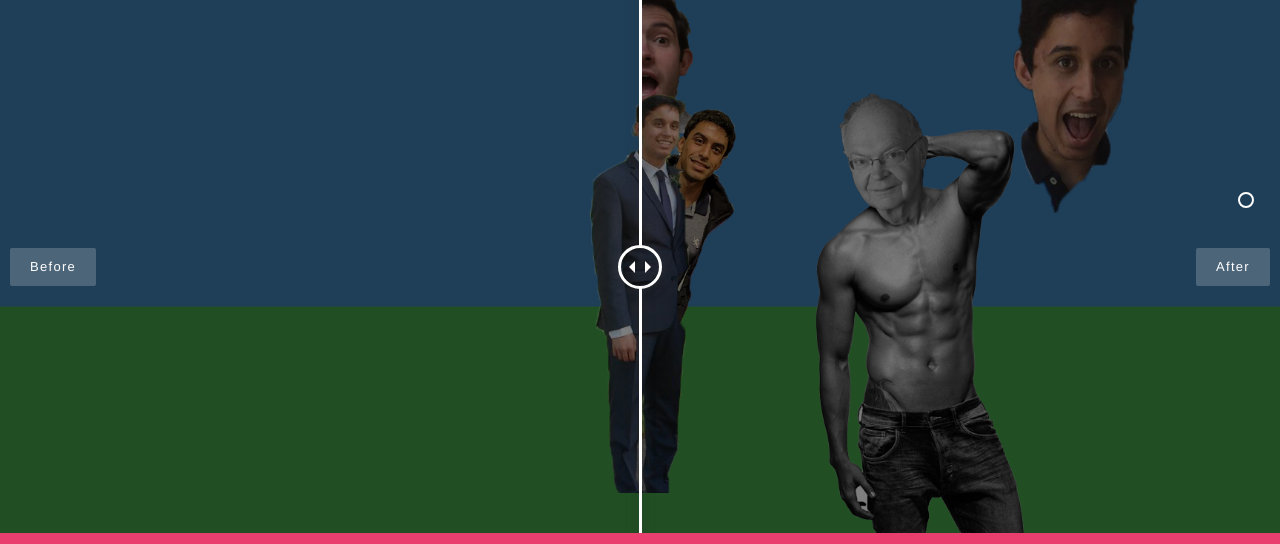
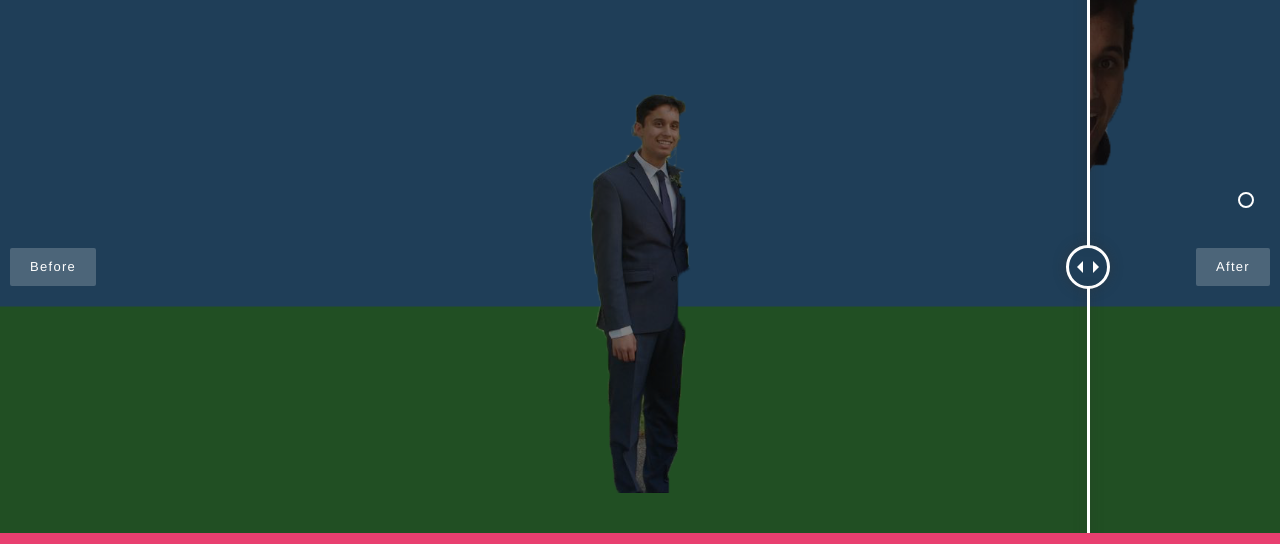
Before and after one commit to danielFrancisOlivieri/simplyTooLit, a website: page index.html in a window 1280 px wide. Shown: the top 544 px of the page. Drawn offline with nearby package versions, Linux system fonts and the light colour scheme; files whose address does not match are found by name.

Commit message:
Update index.html

```diff
--- a/index.html
+++ b/index.html
@@ -113,7 +113,7 @@ They were a band of disorganized, moderately LIT individuals until one Nishan ha
     <script src="js/jquery.twentytwenty.js"></script>
     <script>
     $(function(){
-      $(".twentytwenty-container[data-orientation!='vertical']").twentytwenty({default_offset_pct: 0.5});
+      $(".twentytwenty-container[data-orientation!='vertical']").twentytwenty({default_offset_pct: 0.85});
       $(".twentytwenty-container[data-orientation='vertical']").twentytwenty({default_offset_pct: 0.3, orientation: 'vertical'});
     });
     </script>
```
